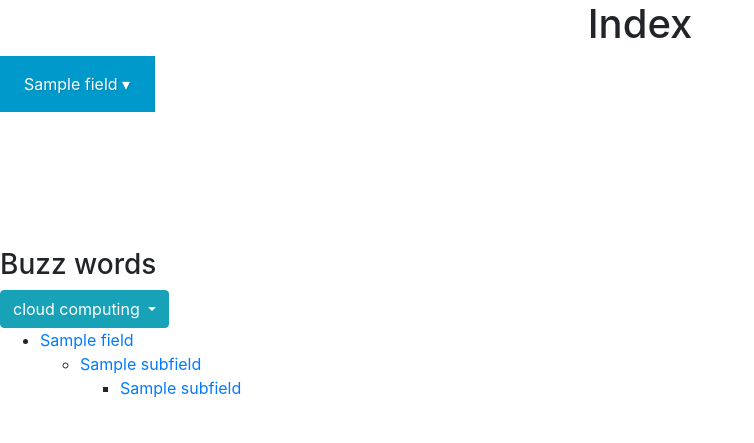
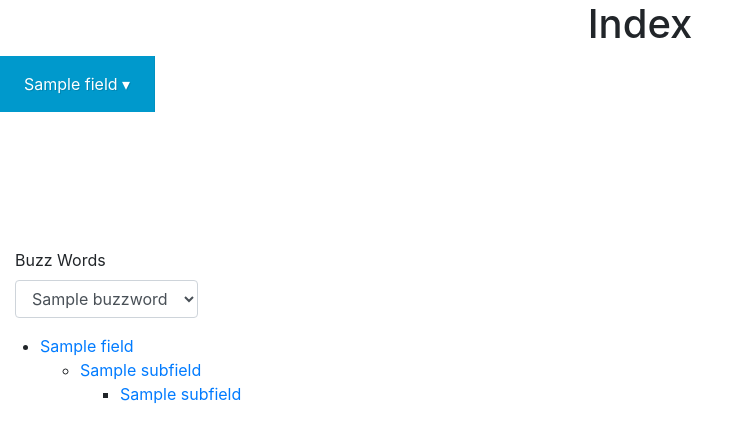
Before and after one commit to Houdaaaa/CSClassify, a Flask app: template db_app/templates/index.html in a window 1280 px wide. Shown: the top 443 px of the page, without its empty margins (0-754 px from the left). Run offline with Flask 2, Linux system fonts and the light colour scheme; the template is opened without the code that fills it: most values are stand-ins (such as "Sample title", 1, 10 or a date in 2020); some libraries are stand-ins or nearby versions.

Commit message:
add preselection of a buzz word

```diff
--- a/db_app/templates/index.html
+++ b/db_app/templates/index.html
@@ -53,16 +53,19 @@
     <br/>
     <br/>
     <br/>
-    <h3>Buzz words</h3>
-    <div class="btn-group">
-      <button type="button" class="btn btn-info dropdown-toggle" data-toggle="dropdown" aria-haspopup="true" aria-expanded="false">
-        cloud computing
-      </button>
-      <div class="dropdown-menu">
-        {%for buzzword in buzzWords %}
-            <a class="dropdown-item" href="/{{buzzword}}">{{buzzword}}</a>
+
+    <div class="form-group col-md-2">
+      <label for="inputState">Buzz Words</label>
+      <select id="inputState" class="form-control" onchange="location = this.value;">
+        {%for buzzword in buzzWords  %}
+          {% if buzzword == word %}
+            <option value="/{{buzzword}}" selected>{{buzzword}}</option>
+          {% endif %}
+          {% if buzzword != word %}
+            <option value="/{{buzzword}}" >{{buzzword}}</option>
+          {% endif %}
         {% endfor %}
-      </div>
+      </select>
     </div>
 
     {% if buzzWordFields != None %}
--- a/db_app/views.py
+++ b/db_app/views.py
@@ -23,7 +23,6 @@ def index(bw):
     Database.add_is_linked_to_relationship('cloud computing', 'threads')
     Database.add_is_linked_to_relationship('cloud computing', 'Computer systems')
     Database.add_is_linked_to_relationship('cloud computing', 'real-time systems')'''
-    Database.add_is_linked_to_relationship('cloud computing', 'frameworks')
 
     if bw != None:
         buzzWordFields = Database.find_buzz_word_fields(bw)
@@ -33,7 +32,7 @@ def index(bw):
     buzzWords = Database.find_buzz_words()[0]['names']
     print(buzzWords)
 
-    return render_template('index.html', allFields=allFields, buzzWordFields=buzzWordFields, buzzWords=buzzWords )
+    return render_template('index.html', allFields=allFields, buzzWordFields=buzzWordFields, buzzWords=buzzWords, word=bw )
 
 @app.route('/questions/<fieldName>')
 def display_questions(fieldName):
```
